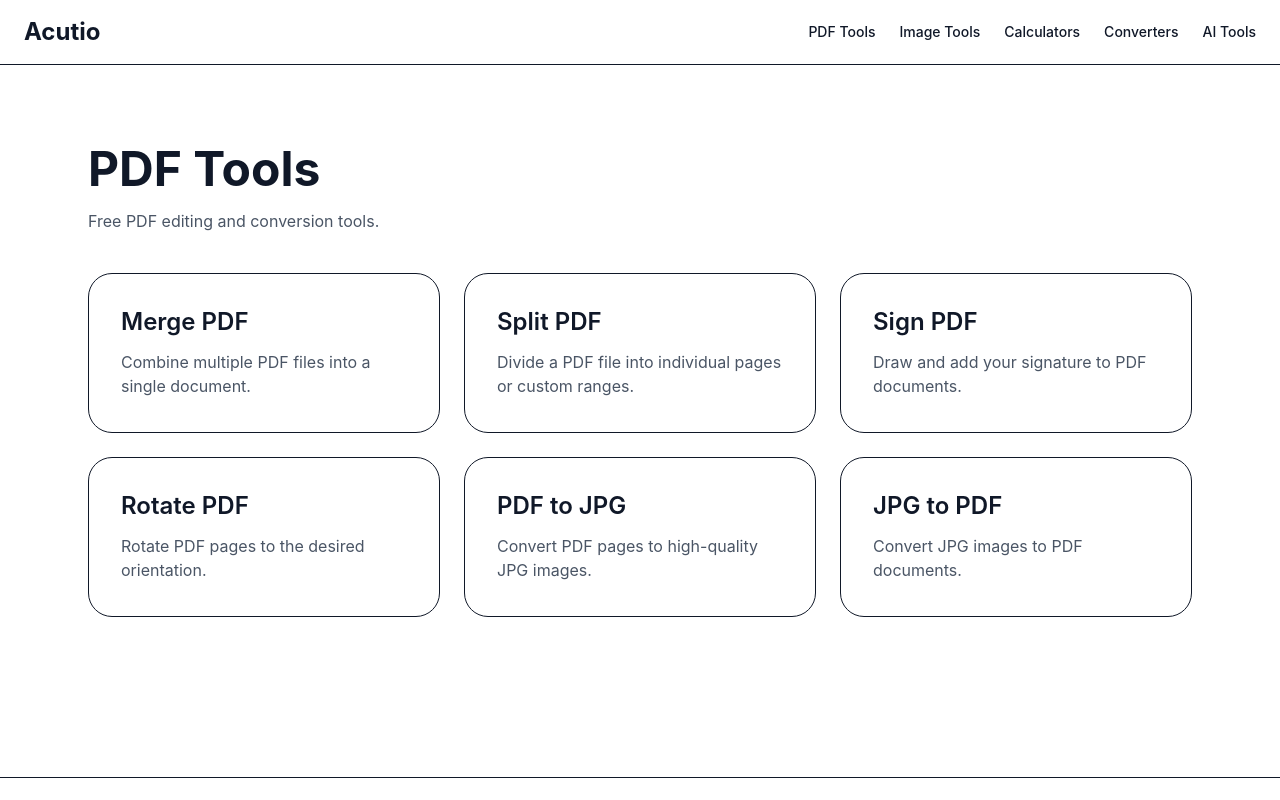
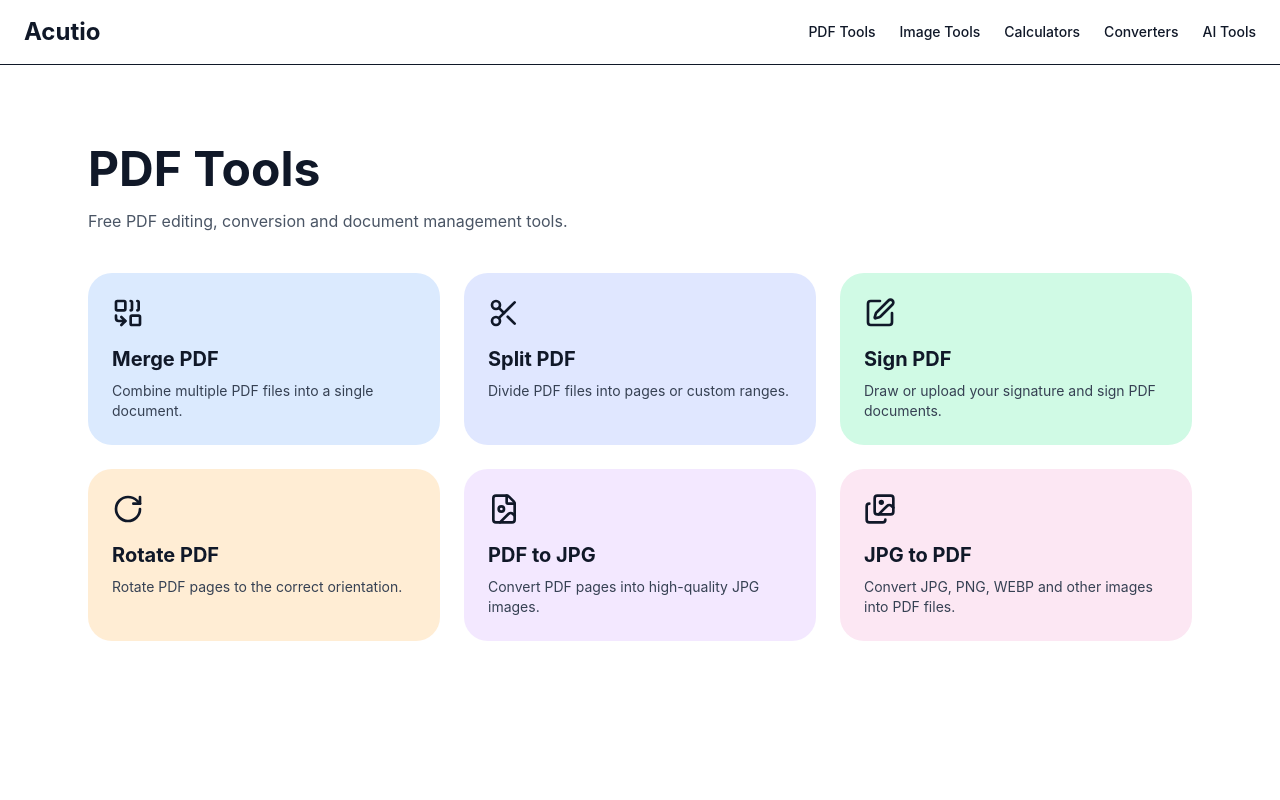
Before and after one commit to Ravisadilanka/acutio, a Next.js app: page /pdf-tools in a window 1280 px wide. Shown: the top 800 px of the page. Built offline with nearby package versions, Linux system fonts and the light colour scheme.

Commit message:
style: refine UI of category card

```diff
--- a/app/calculators/ebay-fee-calculator/EbayFeeCalculatorClient.tsx
+++ b/app/calculators/ebay-fee-calculator/EbayFeeCalculatorClient.tsx
@@ -100,7 +100,7 @@ export default function EbayFeeCalculatorPage() {
   return (
     <main className="max-w-6xl mx-auto px-6 py-16">
       <div className="text-center">
-        <h1 className="text-4xl md:text-5xl font-bold">
+        <h1 className="text-3xl md:text-5xl font-bold mb-4">
           eBay Profit Calculator
         </h1>
 
--- a/app/calculators/page.tsx
+++ b/app/calculators/page.tsx
@@ -1,5 +1,11 @@
 import type { Metadata } from "next";
 import CategoryCard from "@/components/CategoryCard";
+
+import {
+  Calculator,
+  TrendingUp,
+  Percent,
+} from "lucide-react";
 
 export const metadata: Metadata = {
   title: "Free Online Calculators",
@@ -11,6 +17,7 @@ export const metadata: Metadata = {
     "free calculators",
     "business calculators",
     "finance calculators",
+    "ebay calculator",
     "ebay fee calculator",
     "profit calculator",
     "ROI calculator",
@@ -42,15 +49,36 @@ export default function CalculatorsPage() {
       </h1>
 
       <p className="mt-4 text-gray-600">
-        Free online calculators for fees,
-        finance, business and everyday use.
+        Free online calculators for
+        profit, ROI, fees, finance,
+        business and everyday use.
       </p>
 
       <div className="grid grid-cols-1 md:grid-cols-2 lg:grid-cols-3 gap-6 mt-10">
         <CategoryCard
-          title="eBay Fee Calculator"
-          description="Calculate eBay fees, profit and margins."
+          title="eBay Profit Calculator"
+          description="Calculate selling price, profit, ROI and margins after eBay fees."
           href="/calculators/ebay-fee-calculator"
+          icon={<TrendingUp size={32} />}
+          color="bg-emerald-100"
+        />
+
+        {/* Future calculators */}
+
+        <CategoryCard
+          title="ROI Calculator"
+          description="Calculate return on investment and profitability."
+          href="#"
+          icon={<Percent size={32} />}
+          color="bg-blue-100"
+        />
+
+        <CategoryCard
+          title="Business Calculators"
+          description="Finance, profit and business planning calculators."
+          href="#"
+          icon={<Calculator size={32} />}
+          color="bg-purple-100"
         />
       </div>
     </main>
--- a/app/page.tsx
+++ b/app/page.tsx
@@ -1,11 +1,20 @@
 import Hero from "@/components/Hero";
 import CategoryCard from "@/components/CategoryCard";
-import { Metadata } from "next/dist/lib/metadata/types/metadata-interface";
+
+import {
+  FileText,
+  ImageIcon,
+  Calculator,
+  RefreshCw,
+  Sparkles,
+} from "lucide-react";
+
+import type { Metadata } from "next";
 
 export const metadata: Metadata = {
   title: "Free Online Tools",
   description:
-    "Free online tools for PDF editing, file conversion, productivity, and more. Fast, secure, and easy to use.",
+    "Free online tools for PDF editing, file conversion, productivity, calculators and more. Fast, secure and easy to use.",
 };
 
 export default function Home() {
@@ -14,37 +23,49 @@ export default function Home() {
       <Hero />
 
       <section className="max-w-6xl mx-auto px-6 pb-20">
-        <h2 className="text-3xl font-bold mb-10">Categories</h2>
+        <h2 className="text-3xl font-bold mb-10">
+          Categories
+        </h2>
 
         <div className="grid grid-cols-1 md:grid-cols-2 lg:grid-cols-3 gap-6">
           <CategoryCard
             title="PDF Tools"
-            description="Merge, split, compress and edit PDFs."
+            description="Merge, split, compress and edit PDF files."
             href="/pdf-tools"
+            icon={<FileText size={32} />}
+            color="bg-blue-100"
           />
 
           <CategoryCard
             title="Image Tools"
             description="Convert, resize and optimize images."
             href="/image-tools"
+            icon={<ImageIcon size={32} />}
+            color="bg-orange-100"
           />
 
           <CategoryCard
             title="Calculators"
-            description="Financial, health and utility calculators."
+            description="eBay, PayPal, ROI, profit margin and business calculators."
             href="/calculators"
+            icon={<Calculator size={32} />}
+            color="bg-emerald-100"
           />
 
           <CategoryCard
             title="Converters"
-            description="Units, files and measurement converters."
+            description="Unit, file and measurement conversion tools."
             href="/converters"
+            icon={<RefreshCw size={32} />}
+            color="bg-purple-100"
           />
 
           <CategoryCard
             title="AI Tools"
-            description="AI powered productivity tools."
+            description="AI-powered productivity and content tools."
             href="/ai-tools"
+            icon={<Sparkles size={32} />}
+            color="bg-pink-100"
           />
         </div>
       </section>
--- a/app/pdf-tools/page.tsx
+++ b/app/pdf-tools/page.tsx
@@ -1,19 +1,30 @@
 import CategoryCard from "@/components/CategoryCard";
-import { Metadata } from "next";
+import type { Metadata } from "next";
+
+import {
+  Combine,
+  Scissors,
+  PenSquare,
+  RotateCw,
+  FileImage,
+  Images,
+} from "lucide-react";
 
 export const metadata: Metadata = {
   title: "PDF Tools",
   description:
-    "Free PDF tools including Merge PDF, Split PDF, Rotate PDF, JPG to PDF, PDF to JPG, and Sign PDF.",
+    "Free PDF tools including Merge PDF, Split PDF, Rotate PDF, JPG to PDF, PDF to JPG and Sign PDF.",
 };
 
 export default function PDFToolsPage() {
   return (
     <main className="max-w-6xl mx-auto px-6 py-20">
-      <h1 className="text-3xl md:text-5xl font-bold">PDF Tools</h1>
+      <h1 className="text-3xl md:text-5xl font-bold">
+        PDF Tools
+      </h1>
 
       <p className="mt-4 text-gray-600">
-        Free PDF editing and conversion tools.
+        Free PDF editing, conversion and document management tools.
       </p>
 
       <div className="grid grid-cols-1 md:grid-cols-2 lg:grid-cols-3 gap-6 mt-10">
@@ -21,36 +32,48 @@ export default function PDFToolsPage() {
           title="Merge PDF"
           description="Combine multiple PDF files into a single document."
           href="/pdf-tools/merge-pdf"
+          icon={<Combine size={32} />}
+          color="bg-blue-100"
         />
 
         <CategoryCard
           title="Split PDF"
-          description="Divide a PDF file into individual pages or custom ranges."
+          description="Divide PDF files into pages or custom ranges."
           href="/pdf-tools/split-pdf"
+          icon={<Scissors size={32} />}
+          color="bg-indigo-100"
         />
 
         <CategoryCard
           title="Sign PDF"
-          description="Draw and add your signature to PDF documents."
+          description="Draw or upload your signature and sign PDF documents."
           href="/pdf-tools/sign-pdf"
+          icon={<PenSquare size={32} />}
+          color="bg-emerald-100"
         />
 
         <CategoryCard
           title="Rotate PDF"
-          description="Rotate PDF pages to the desired orientation."
+          description="Rotate PDF pages to the correct orientation."
           href="/pdf-tools/rotate-pdf"
+          icon={<RotateCw size={32} />}
+          color="bg-orange-100"
         />
 
         <CategoryCard
           title="PDF to JPG"
-          description="Convert PDF pages to high-quality JPG images."
+          description="Convert PDF pages into high-quality JPG images."
           href="/pdf-tools/pdf-to-jpg"
+          icon={<FileImage size={32} />}
+          color="bg-purple-100"
         />
 
         <CategoryCard
           title="JPG to PDF"
-          description="Convert JPG images to PDF documents."
+          description="Convert JPG, PNG, WEBP and other images into PDF files."
           href="/pdf-tools/jpg-to-pdf"
+          icon={<Images size={32} />}
+          color="bg-pink-100"
         />
       </div>
     </main>
--- a/components/CategoryCard.tsx
+++ b/components/CategoryCard.tsx
@@ -1,18 +1,47 @@
 import Link from "next/link";
+import { ReactNode } from "react";
 
 interface Props {
   title: string;
   description: string;
   href: string;
+  icon: ReactNode;
+  color?: string;
 }
 
-export default function CategoryCard({ title, description, href }: Props) {
+export default function CategoryCard({
+  title,
+  description,
+  href,
+  icon,
+  color = "bg-slate-100",
+}: Props) {
   return (
     <Link href={href}>
-      <div className="border rounded-3xl p-5 md:p-8 hover:shadow-xl transition-all bg-white h-40">
-        <h3 className="text-2xl font-semibold">{title}</h3>
+      <div
+        className={`
+          ${color}
+          rounded-3xl
+          p-6
+          h-full
+          transition-all
+          duration-300
+          hover:scale-[1.03]
+          hover:shadow-lg
+          cursor-pointer
+        `}
+      >
+        <div className="mb-4 text-3xl">
+          {icon}
+        </div>
 
-        <p className="mt-3 text-gray-600">{description}</p>
+        <h2 className="text-xl font-bold">
+          {title}
+        </h2>
+
+        <p className="mt-2 text-sm text-gray-700">
+          {description}
+        </p>
       </div>
     </Link>
   );
--- a/components/Hero.tsx
+++ b/components/Hero.tsx
@@ -37,7 +37,7 @@ export default function Hero() {
           generate files and simplify your workflow.
         </p>
 
-        <div className="mt-10 max-w-xl mx-auto">
+        {/* <div className="mt-10 max-w-xl mx-auto">
           <input
             type="text"
             value={search}
@@ -64,7 +64,7 @@ export default function Hero() {
               )}
             </div>
           )}
-        </div>
+        </div> */}
 
       </div>
     </section>
```
